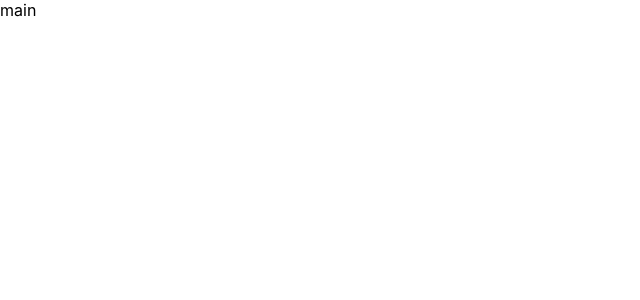
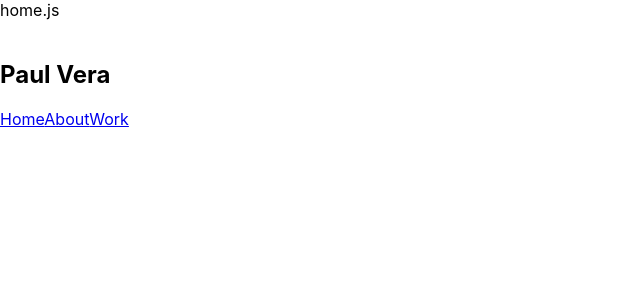
Before and after one commit to paul88vera/portfolio2023, a React (Create React App) app: page / in a window 1280 px wide. Shown: the top 300 px of the page, without its empty margins (0-640 px from the left). Built offline with nearby package versions, Linux system fonts and the light colour scheme.

Commit message:
starting homepage

```diff
--- a/src/App.js
+++ b/src/App.js
@@ -1,9 +1,10 @@
 import './App.css';
+import Home from './pages/home';
 
 function App() {
   return (
     <div>
-      main
+      <Home />
     </div>
   );
 }
--- /dev/null
+++ b/src/pages/home.js
@@ -0,0 +1,17 @@
+export default function Home() {
+  return (
+    <div id="home">
+      home.js
+      <aside>
+        <img src="#" alt="" />
+        <h2>Paul Vera</h2>
+        <div>
+          <a href="#home">Home</a>
+          <a href="#about">About</a>
+          <a href="#work">Work</a>
+        </div>
+      </aside>
+
+    </div>
+  )
+}
```
Also changed, not shown: 1 other file (tests, documents, lock files or other folders).
